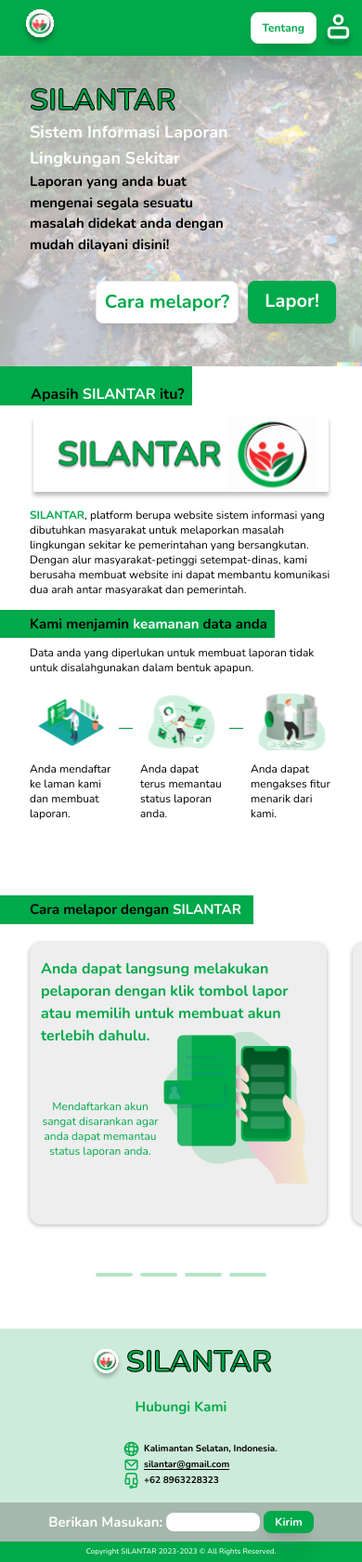
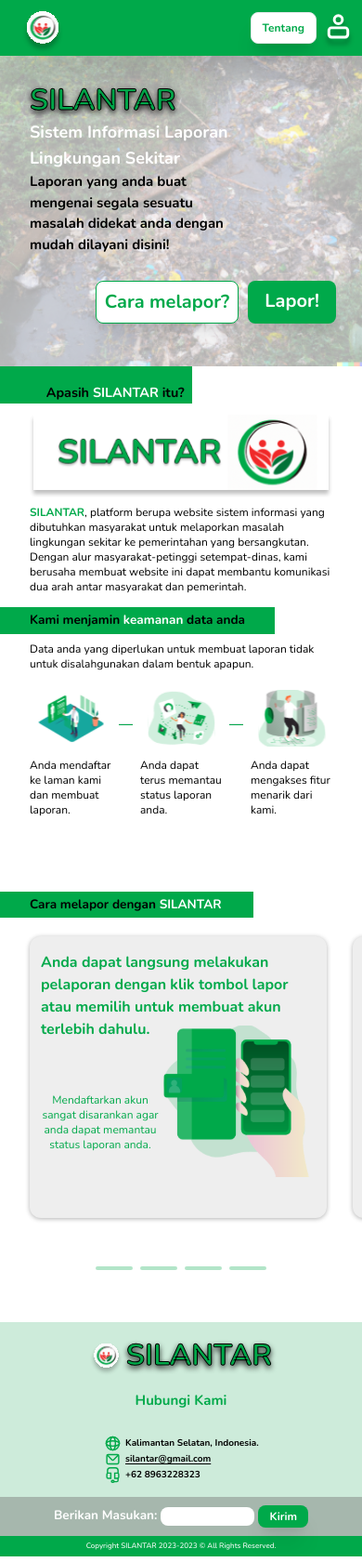
Before and after one commit to Sangoveka-Team/Silantar-KMIPN-V, a Next.js app: page / in a window 390 px wide. Shown: the whole page at 93% size. Built offline with nearby package versions, Linux system fonts and the light colour scheme.

Commit message:
fix responsive home
fixed responsive in handphone

```diff
--- a/app/globals.css
+++ b/app/globals.css
@@ -13,6 +13,7 @@
   }
   .font-outline-2 {
     -webkit-text-stroke: 1px black;
+    -webkit-fill-color: white;
   }
   .carousel-line {
     @apply w-10 h-1 rounded-2xl bg-primary bg-opacity-30;
--- a/app/page.js
+++ b/app/page.js
@@ -41,8 +41,8 @@ export default function Home() {
         >
           <div className="hero-overlay bg-opacity-10 bg-[rgba(255,255,255,0.35)]"></div>
           <div className="w-full mt-11 h-[350px] lg:h-[450px] pt-10 lg:pt-20 pl-8 pb-[46px] pr-7 flex flex-col gap-7">
-            <div className="max-w-[220px] lg:max-w-lg lg:text-center lg:w-full lg:mx-auto">
-              <h1 className="text-[32px] text-primary font-bold font-outline-2 lg:text-7xl">
+            <div className="max-w-[220px] lg:max-w  -lg lg:text-center lg:w-full lg:mx-auto">
+              <h1 className="text-shadow-primary shadow-black text-[32px] text-primary font-bold font-outline-2 lg:text-7xl">
                 SILANTAR
               </h1>
               <h2 className="text-lg text-white  inline-block -mt-1 font-bold">
@@ -56,7 +56,7 @@ export default function Home() {
             <div className="self-end lg:self-center flex gap-[10px]">
               <a
                 href="#cara-lapor"
-                className="self-center btn-white px-[9px] py-2 text-xl"
+                className="self-center btn-white px-[9px] py-2 text-xl border-primary"
               >
                 Cara melapor?
               </a>
@@ -72,7 +72,7 @@ export default function Home() {
       <section id="about">
         <div className="w-full h-full bg-white">
           <div className="w-[53%] bg-primary lg:w-1/3">
-            <h2 className="text-end pt-[18px] pl-8 pr-2 pb-05 font-bold text-black text-base lg:text-xl">
+            <h2 className="text-end pt-[18px] pl-8 pr-2 pb-05 font-bold text-black text-[0.9rem] sm:text-base lg:text-xl ">
               Apasih <span className="text-white">SILANTAR</span> itu?
             </h2>
           </div>
@@ -94,7 +94,7 @@ export default function Home() {
             </p>
           </div>
           <div className="w-[76%] bg-primary lg:w-1/2 sm:w-2/3 sm:text-end">
-            <h2 className="inline-block pl-8 py-1 pr-2 font-bold text-black text-[15px] sm:text-base lg:text-xl">
+            <h2 className="inline-block pl-8 py-1 pr-2 font-bold text-black text-[0.85rem] sm:text-base lg:text-xl">
               Kami menjamin <span className="text-white">keamanan</span> data
               anda
             </h2>
--- a/components/home/CardLapor.jsx
+++ b/components/home/CardLapor.jsx
@@ -8,7 +8,7 @@ const CardLapor = () => {
     <section id="cara-lapor">
       <div className="py-12 bg-white">
         <div className="w-[70%] bg-primary lg:w-1/2 sm:w-2/3 sm:text-end">
-          <h2 className="inline-block pl-8 py-1 pr-2 font-bold text-black text-[15px] sm:text-base lg:text-xl">
+          <h2 className="inline-block pl-8 py-1 pr-2 font-bold text-black text-[0.85rem] sm:text-base lg:text-xl">
             Cara melapor dengan <span className="text-white">SILANTAR</span>
           </h2>
         </div>
--- a/components/home/Footer.jsx
+++ b/components/home/Footer.jsx
@@ -5,7 +5,7 @@ import FooterCopyright from "./FooterCopyright";
 const Footer = () => {
   return (
     <footer className="bg-[#cdebda]">
-      <div className="pt-3 px-[84px] pb-[15px] sm:flex sm:justify-center sm:pt-8">
+      <div className="pt-3 px-[64px] sm:px-[84px] pb-[15px] sm:flex sm:justify-center sm:pt-8">
         <div className="flex flex-col">
           <div className="flex items-center justify-center gap-1">
             <Image
@@ -15,7 +15,7 @@ const Footer = () => {
               alt="logo footer"
               className="w-[35px] h-[36px] -mb-[7px]"
             />
-            <h1 className="text-[32px] text-primary font-bold font-outline-2">
+            <h1 className="text-shadow-primary shadow-black text-[32px] text-primary font-bold font-outline-2">
               SILANTAR
             </h1>
           </div>
@@ -61,13 +61,15 @@ const Footer = () => {
           </div>
         </div>
       </div>
-      <div className="bg-[#a6b7ad] px-10 py-[9px] box-border text-white flex gap-1 items-center w-full justify-center">
-        <label className="font-bold text-[15px]">Berikan Masukan:</label>
+      <div className="bg-[#a6b7ad] px-10 py-[9px] box-border text-white flex gap-1 items-center w-full justify-center flex-wrap">
+        <label className="font-bold text-[0.85rem] sm:text-[0.94rem]">
+          Berikan Masukan:
+        </label>
         <input
           type="text"
           className="input w-[101px] h-5 bg-white text-black text-xs"
         />
-        <button className="btn-green py-1 px-3">Kirim</button>
+        <button className="btn-green py-1 px-3 ">Kirim</button>
       </div>
       <FooterCopyright />
     </footer>
--- a/components/home/FooterCopyright.jsx
+++ b/components/home/FooterCopyright.jsx
@@ -2,7 +2,7 @@ import React from "react";
 
 const FooterCopyright = () => {
   return (
-    <div className="py-[5px] px-20 bg-primary flex justify-center items-center">
+    <div className="py-[5px] px-16 sm:px-20 bg-primary flex justify-center items-center">
       <p className="text-[8px] text-white font-medium">
         Copyright SILANTAR 2023-2023 © All Rights Reserved.
       </p>
--- a/components/home/Navbar.jsx
+++ b/components/home/Navbar.jsx
@@ -11,7 +11,7 @@ const Navbar = () => {
         src={Logo}
         width={0}
         height={0}
-        className="w-[40px] h-[40px] ml-[15px]"
+        className="w-[46px] h-[46px] ml-[15px] translate-y-[0.3125rem]"
         alt="logo silantar"
       />
       <div className="flex gap-[6px] lg:gap-2 items-center justify-between">
--- a/tailwind.config.js
+++ b/tailwind.config.js
@@ -1,3 +1,5 @@
+const plugin = require("tailwindcss/plugin");
+
 /** @type {import('tailwindcss').Config} */
 module.exports = {
   content: [
@@ -13,7 +15,28 @@ module.exports = {
       colors: {
         primary: "#00A94A",
       },
+      textShadow: {
+        sm: "0 1px 2px var(--tw-shadow-color)",
+        DEFAULT: "0 2px 4px var(--tw-shadow-color)",
+        lg: "0 8px 16px var(--tw-shadow-color)",
+        primary: "0px 3px 6px var(--tw-shadow-color)",
+      },
+      screens: {
+        xs: "375px", // => @media (min-width: 375px) { ... }
+      },
     },
   },
-  plugins: [require("daisyui")],
+  plugins: [
+    require("daisyui"),
+    plugin(function ({matchUtilities, theme}) {
+      matchUtilities(
+        {
+          "text-shadow": (value) => ({
+            textShadow: value,
+          }),
+        },
+        {values: theme("textShadow")}
+      );
+    }),
+  ],
 };
```
